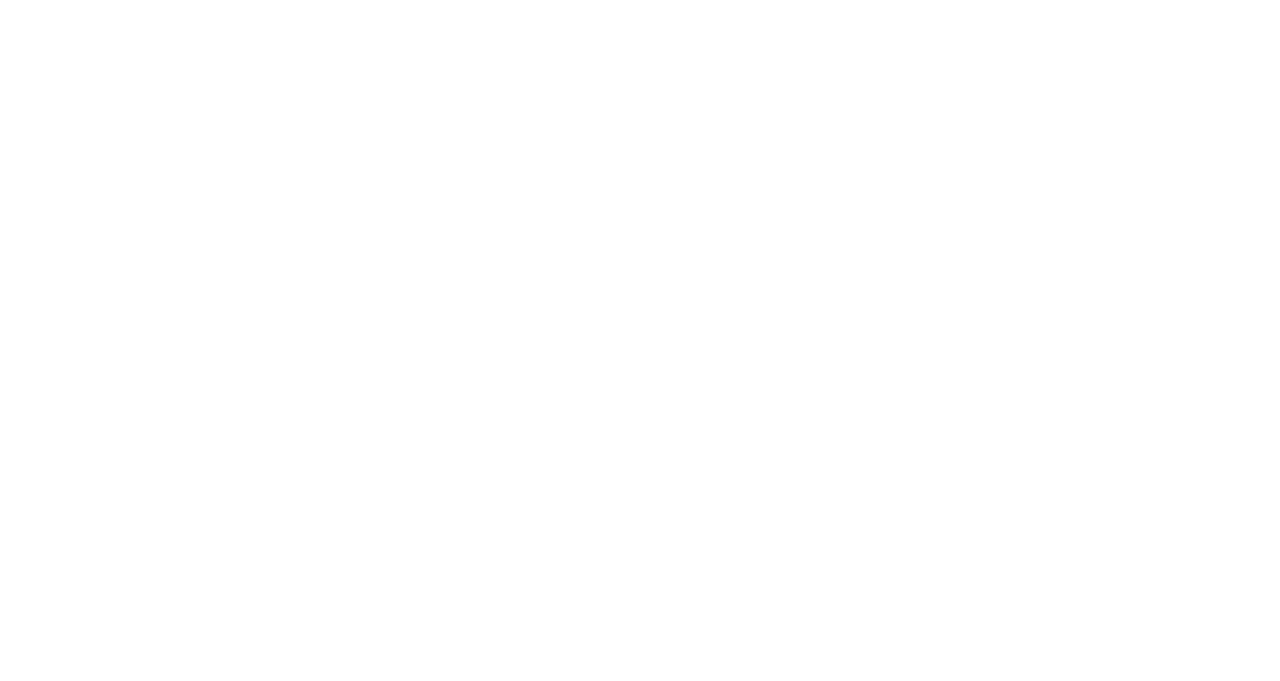
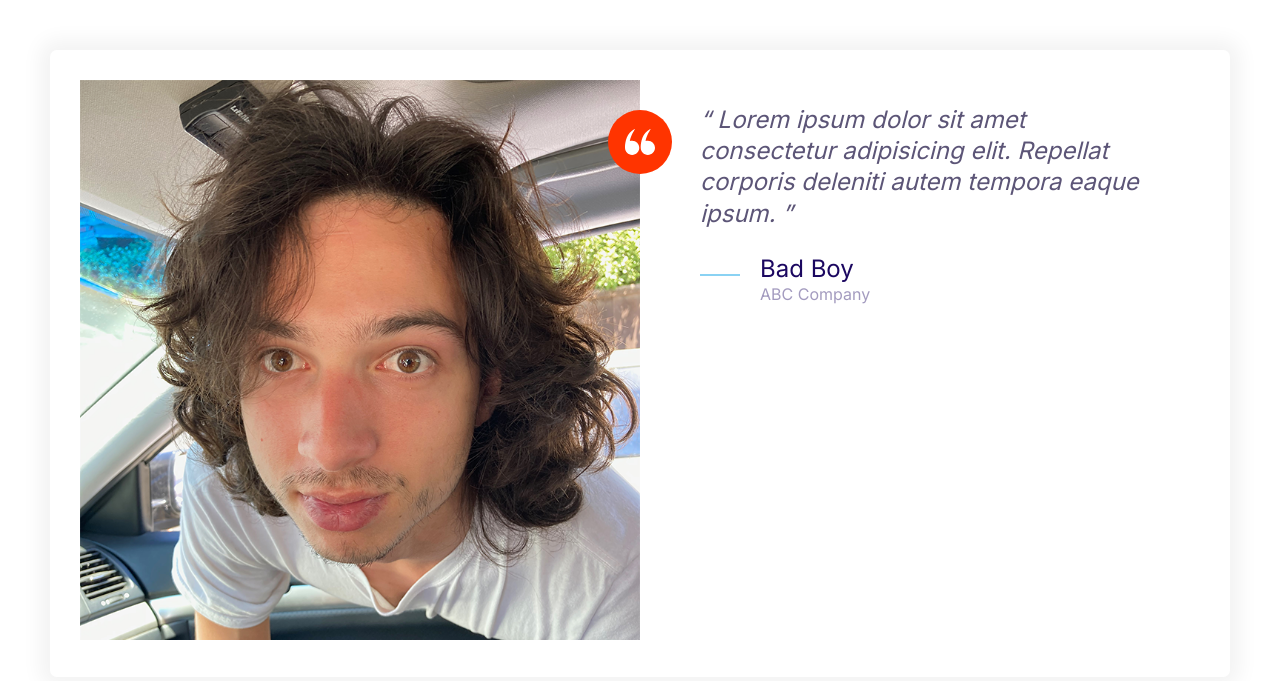
Before and after one commit to subcylindrical/bigone, a plain HTML site: page index.html in a window 1280 px wide. Drawn offline with Linux system fonts and the light colour scheme.

Commit message:
Testimonials implemented.

```diff
--- a/css/styles.css
+++ b/css/styles.css
@@ -154,8 +154,17 @@
     height: 40px;
 }
 
+.icon--small {
+    width: 30px;
+    height: 30px;
+}
+
 .icon--primary {
     fill: var(--color-primary);
+}
+
+.icon--white {
+    fill: #fff;
 }
 
 .icon-container {
@@ -166,6 +175,10 @@
     display: inline-flex;
     justify-content: center;
     align-items: center;
+}
+
+.icon-container--accent {
+    background: var(--color-accent);
 }
 
 /* Buttons */
@@ -433,3 +446,32 @@
         grid-template-columns: repeat(3, 1fr);
     }
 }
+
+/* Testimonials */
+.testimonial {
+    padding: 3rem;
+}
+
+.testimonial__image {
+    position: relative;
+}
+
+.testimonial__image > img {
+    width: 100%;
+}
+
+.testimonial__image > .icon-container {
+    position: absolute;
+    top: 3rem;
+    right: -32px;
+}
+
+@media screen and (min-width: 768px) {
+    .testimonial .quote, .testimonial .quote__author{
+        font-size: 2.4rem;
+    }
+
+    .testimonial .quote {
+        margin-left: 6rem;
+    }
+}
--- a/index.html
+++ b/index.html
@@ -14,5 +14,37 @@
     <link rel="stylesheet" href="css/normalizeC.css" />
     <link rel="stylesheet" href="css/styles.css" />
   </head>
-  <body></body>
+  <body style="padding: 5rem">
+    <div class="card testimonial">
+      <div class="grid grid--1x2">
+        <div class="testimonial__image">
+          <img src="images/badboy.png" alt="A happy, smiling customer." />
+          <span class="icon-container icon-container--accent">
+            <svg class="icon icon--white icon--small">
+              <use xlink:href="images/sprite.svg#quotes"></use>
+            </svg>
+          </span>
+        </div>
+        <blockquote class="quote">
+          <p class="quote__text">
+            Lorem ipsum dolor sit amet consectetur adipisicing elit. Repellat
+            corporis deleniti autem tempora eaque ipsum.
+          </p>
+          <footer>
+            <div class="media">
+              <div class="media__image">
+                <svg class="icon icon--primary quote__line">
+                  <use xlink:href="images/sprite.svg#line"></use>
+                </svg>
+              </div>
+              <div class="media__body">
+                <h3 class="media__title quote__author">Bad Boy</h3>
+                <p class="quote__organization">ABC Company</p>
+              </div>
+            </div>
+          </footer>
+        </blockquote>
+      </div>
+    </div>
+  </body>
 </html>
```
Also changed, not shown: components/testimonials.html (added, +31 -0 lines), images/badboy.png (added), images/quotes.svg (added), images/testimonial.jpg (added).
